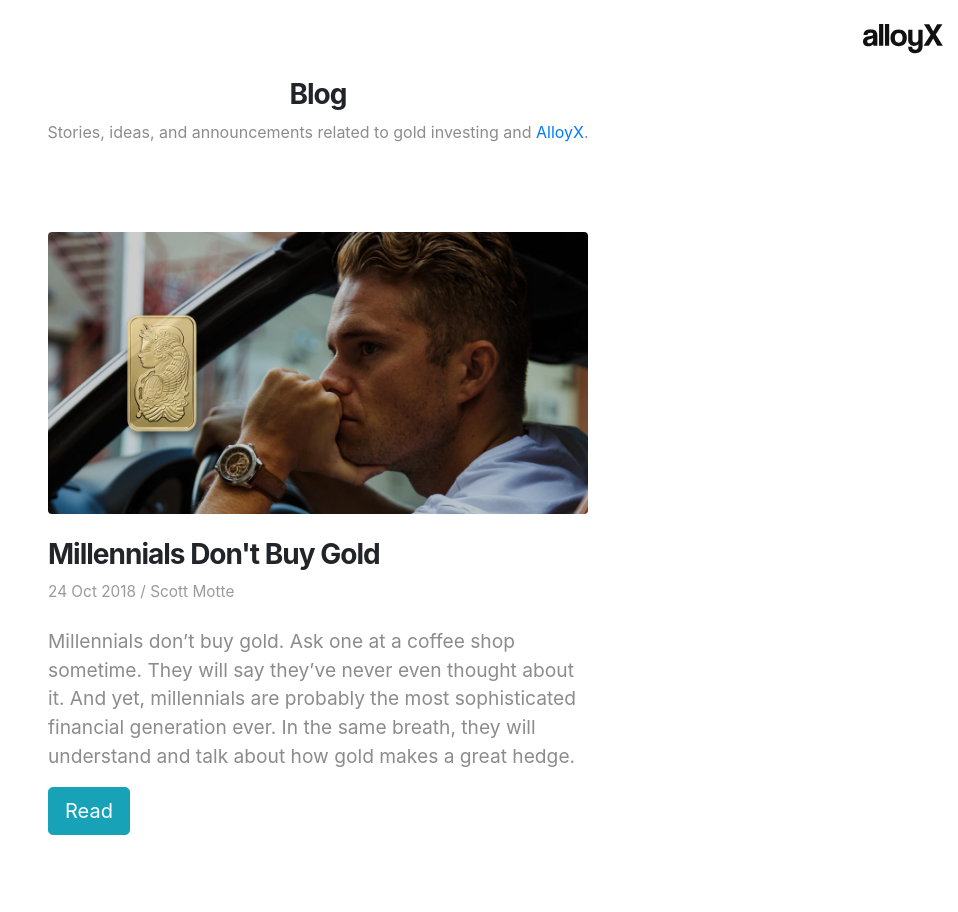
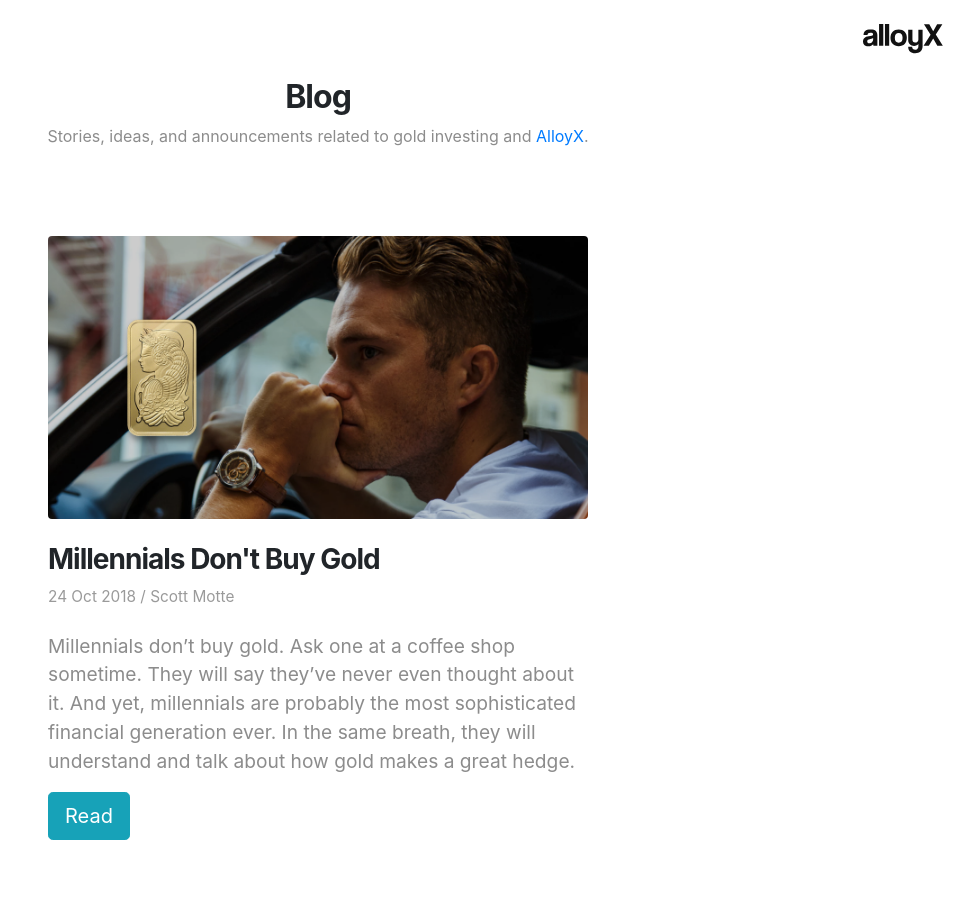
Before and after one commit to alloyX/alloyx.github.io, a Jekyll site: the page built from index.html, in a window 1280 px wide. Shown: the whole page, without its empty margins (322-1280 px from the left). Built offline with Jekyll 4.4.1, drawn with Linux system fonts in a browser that asks for light colours.

Commit message:
Improve padding

```diff
--- a/index.html
+++ b/index.html
@@ -6,7 +6,7 @@
 <div class="container">
   <div class="row">
     <div class="col-md-8 offset-md-2 px-4 mb-5">
-      <h1 class="text-center h3">Blog</h1>
+      <h1 class="text-center h2">Blog</h1>
 
       <p class="text-center">
         Stories, ideas, and announcements related to gold investing and <a href="https://alloyx.co">AlloyX</a>.
@@ -18,7 +18,7 @@
     <div class="col-md-6 offset-md-3">
       {% for post in site.posts %}
         <a href="{{ post.url }}" class="link-unstyled">
-          <article>
+          <article class="mb-5">
             {% if post.hero %}
               <img class="rounded img-fluid mb-4" src="{{ post.hero }}" alt="{{ post.title }}">
             {% endif %}
```
